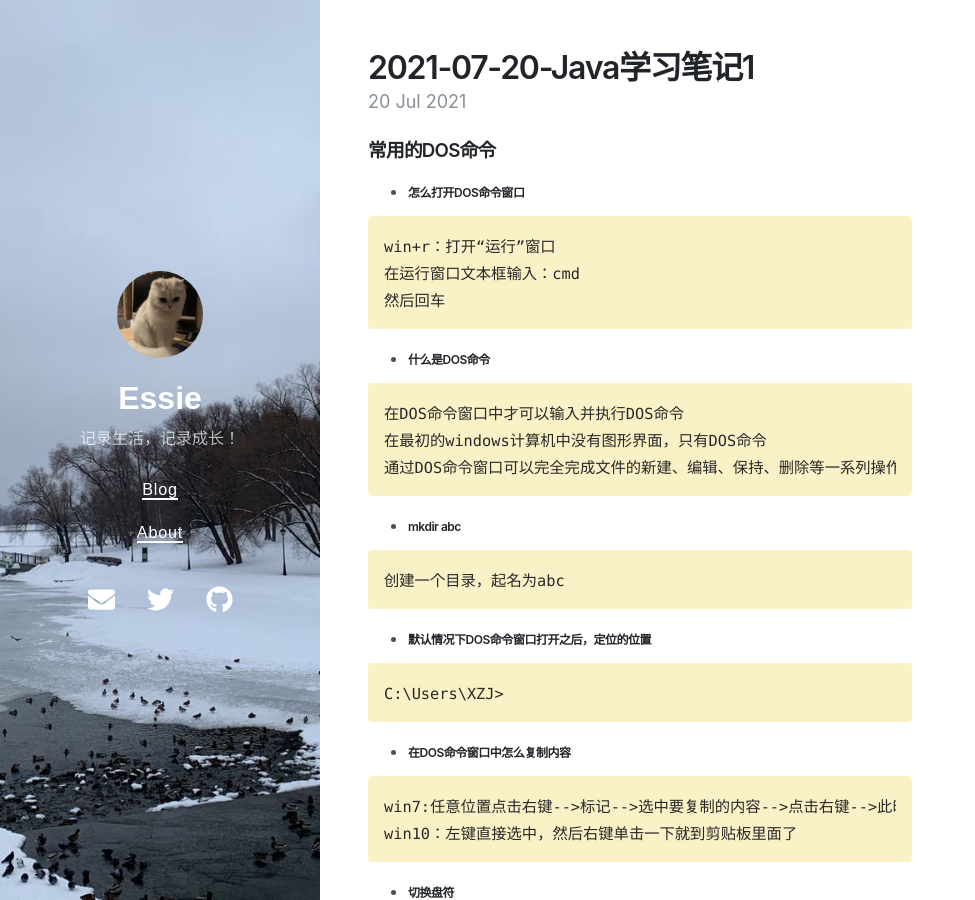
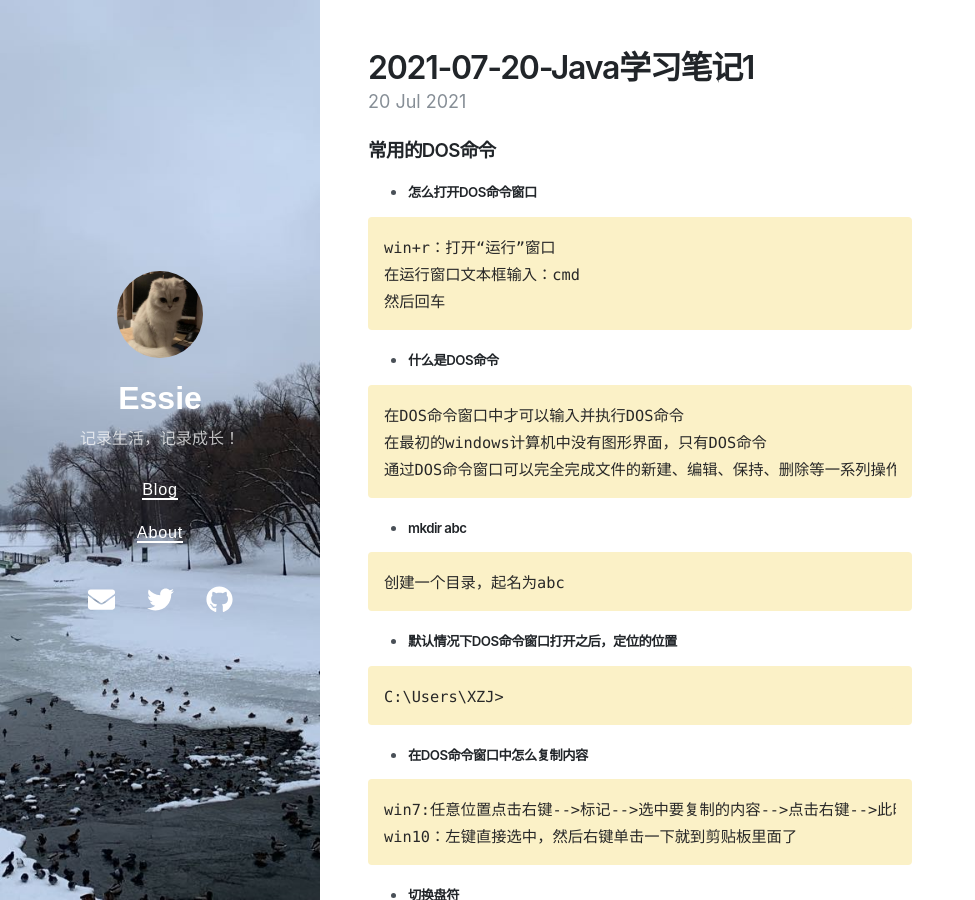
Before and after one commit to XZJ66/XZJ66.GitHub.io, a Jekyll site: the page built from _posts/2021-07-20-Java学习笔记1.md, in a window 1280 px wide and 900 px high. Shown: the whole window, without its empty margins (0-975 px from the left). Built offline with Jekyll 4.4.1, drawn with Linux system fonts in a browser that asks for light colours; nearby versions of some CDN libraries; our own code applies the rules of GitHub Pages for plain Markdown files.

````diff
--- a/_posts/2021-07-20-Java学习笔记1.md
+++ b/_posts/2021-07-20-Java学习笔记1.md
@@ -7,7 +7,7 @@ grammar_cjkRuby: true
 
 ### 常用的DOS命令
 
-- ###### 怎么打开DOS命令窗口
+- ##### 怎么打开DOS命令窗口
 
 ```
 win+r：打开“运行”窗口
@@ -15,7 +15,7 @@ win+r：打开“运行”窗口
 然后回车
 ```
 
-- ###### 什么是DOS命令
+- ##### 什么是DOS命令
 
 ```
 在DOS命令窗口中才可以输入并执行DOS命令
@@ -23,26 +23,26 @@ win+r：打开“运行”窗口
 通过DOS命令窗口可以完全完成文件的新建、编辑、保持、删除等一系列操作
 ```
 
-- ###### 	mkdir abc
+- ##### 	mkdir abc
 
 ```
 创建一个目录，起名为abc
 ```
 
-- ###### 默认情况下DOS命令窗口打开之后，定位的位置
+- ##### 默认情况下DOS命令窗口打开之后，定位的位置
 
 ```
 C:\Users\XZJ>
 ```
 
-- ###### 在DOS命令窗口中怎么复制内容
+- ##### 在DOS命令窗口中怎么复制内容
 
 ```
 win7:任意位置点击右键-->标记-->选中要复制的内容-->点击右键-->此时就到剪贴板里面了
 win10：左键直接选中，然后右键单击一下就到剪贴板里面了
 ```
 
-- ###### 切换盘符
+- ##### 切换盘符
 
 ```
 直接输入盘符就行：
@@ -53,7 +53,7 @@ win10：左键直接选中，然后右键单击一下就到剪贴板里面了
 			就OK了。
 ```
 
-- ###### 切换目录
+- ##### 切换目录
 
 ```
 使用cd命令来完成目录的切换：cd 路径（相对路径和绝对路径）
@@ -62,13 +62,13 @@ win10：左键直接选中，然后右键单击一下就到剪贴板里面了
 	. 一个点，代表当前路径。（cd命令用不着。以后配置环境变量的时候一个点有用处。）
 ```
 
-- ###### cls 清屏
+- ##### cls 清屏
 
-- ###### dir 查看当前目录下有啥东西
+- ##### dir 查看当前目录下有啥东西
 
-- ###### exit 退出DOS命令窗口。
+- ##### exit 退出DOS命令窗口。
 
-- ###### del命令，删除一个或者多个文件
+- ##### del命令，删除一个或者多个文件
 
 ```
 删除T1.class文件
@@ -77,7 +77,7 @@ win10：左键直接选中，然后右键单击一下就到剪贴板里面了
 	C:\Users\Administrator>del *.class or del *ass
 ```
 
-- ###### 怎么查看本机的IP地址
+- ##### 怎么查看本机的IP地址
 
 ```
 什么是IP地址？有什么用呢？
@@ -91,7 +91,7 @@ ipconfig /all 该命令后面添加一个/all参数可以查看更详细的网
 这个物理地址具有全球唯一性。物理地址通常叫做MAC地址。
 ```
 
-- ###### 怎么查看两台计算机是否可以正常通信
+- ##### 怎么查看两台计算机是否可以正常通信
 
 ```
 ping命令语法格式：
@@ -110,7 +110,7 @@ ping命令语法格式：
 	域名底层最终还是会被解析成IP地址的形式。
 ```
 
-- ###### 文本编辑快捷键
+- ##### 文本编辑快捷键
 
 | 快捷键                           | 作用             |
 | -------------------------------- | ---------------- |
@@ -130,7 +130,7 @@ ping命令语法格式：
 | ctrl+shift+右箭头或左箭头        | 选中一个单词     |
 | ctrl+f                           | 查找             |
 
-- ###### Java语言的概述以及Java语言的发展史
+- ##### Java语言的概述以及Java语言的发展史
 
 ```
 JDK（Java开发工具箱，做Java开发必须安装的，这是最根本的一个环境。）
@@ -148,7 +148,7 @@ java诞生十周年改了名字：
 	JavaME
 ```
 
-- ###### Java语言的特性
+- ##### Java语言的特性
 
 ```
 1.1、简单性
@@ -230,7 +230,7 @@ java诞生十周年改了名字：
 		中毒的一般都是java程序员。所以很少有人编写java的病毒脚本。
 ```
 
-- ###### JDK、JRE、JVM三者之间的关系
+- ##### JDK、JRE、JVM三者之间的关系
 
 ```
 JDK:Java开发工具箱
@@ -261,7 +261,7 @@ JVM:java虚拟机
 			内部自带一个JRE。
 ```
 
-- ###### 到目前为止，我们接触过的重点术语，总结一下
+- ##### 到目前为止，我们接触过的重点术语，总结一下
 
 ```
 Java体系的技术被划分为三大块：
@@ -274,7 +274,7 @@ Java体系的技术被划分为三大块：
 		JVM：Java虚拟机
 ```
 
-- ###### 对Java的加载与执行的理解（理论比较重要）
+- ##### 对Java的加载与执行的理解（理论比较重要）
 
 ```
 java程序非常重要的两个阶段：
@@ -358,7 +358,7 @@ java源代码一旦编译之后，源代码可以删除吗？只留下字节码
 		编写、编译、运行
 ```
 
-- ###### 编写java中的第一个java程序：HelloWorld（你好世界：问世）
+- ##### 编写java中的第一个java程序：HelloWorld（你好世界：问世）
 
 ```
 这个程序不需要大家理解，大家照抄就行，因为目前我也不会讲解这个程序为什么这么写。
@@ -512,7 +512,7 @@ java源代码一旦编译之后，源代码可以删除吗？只留下字节码
 			java命令后面只能跟类名。
 ```
 
-- ###### 在高版本的JDK当中，有这样的一个新特性，可以直接这样一步到位：
+- ##### 在高版本的JDK当中，有这样的一个新特性，可以直接这样一步到位：
 
 ```
 java x/y/z/xxx.java
@@ -522,7 +522,7 @@ java后面直接加java源文件的路径。
 编译生成的class文件在硬盘上不存在，看不到。
 ```
 
-- ###### 关于第一个java程序代码的解释说明！
+- ##### 关于第一个java程序代码的解释说明！
 
 ```
 // 单行注释
````
